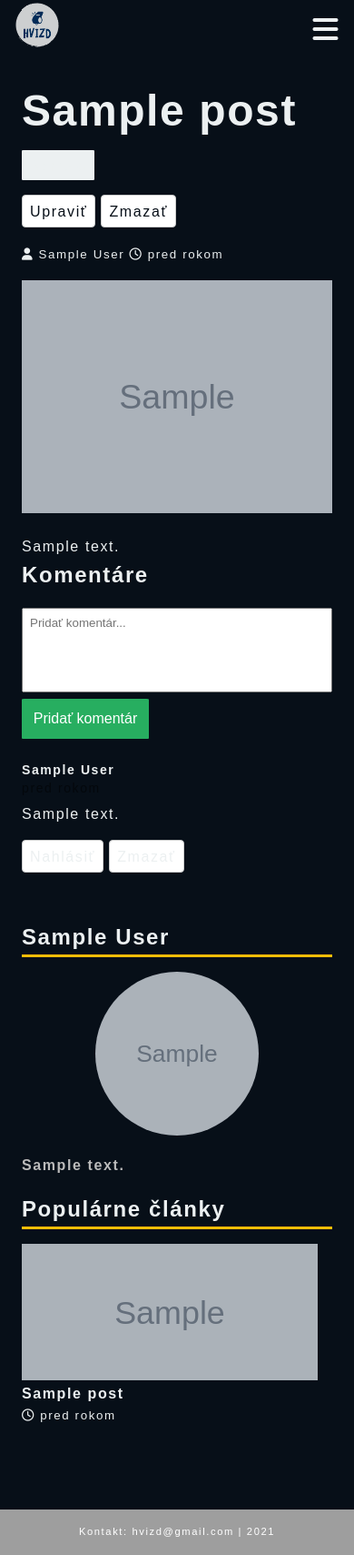
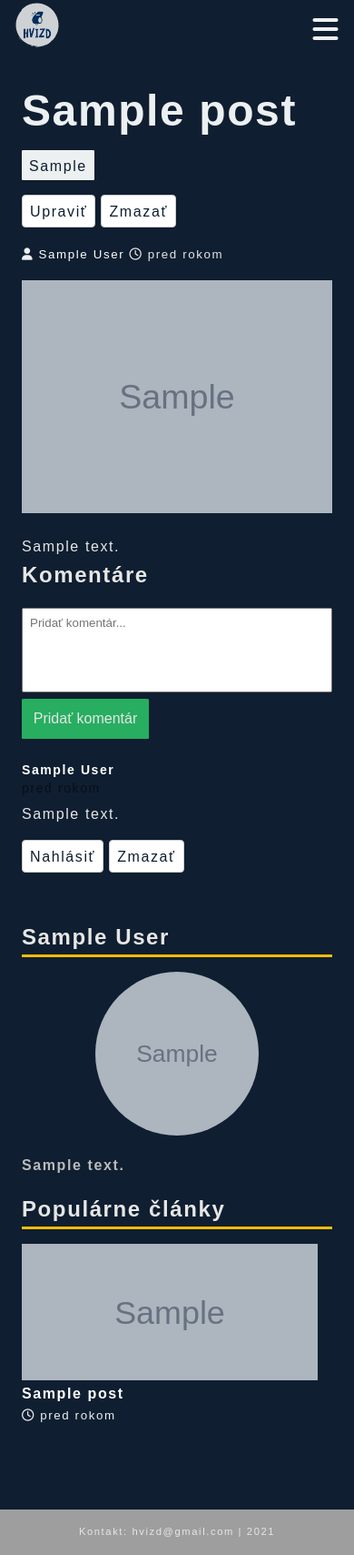
Before and after one commit to NoncommissionedRush/hvizd-sports-blog, a Flask app: page /post/1/1 in a window 390 px wide. Shown: the whole page at 91% size. Run offline with Flask 2, Linux system fonts and the light colour scheme; a user stored in the database is signed in; tables that the repository leaves empty hold one stand-in row (values such as "Sample post"); grey boxes marked "Sample" are stand-in pictures; style sheets or scripts are compiled from the project's sources; some libraries are stand-ins or nearby versions; grey boxes are pictures that could not be loaded.

Commit message:
fix dark mode bg and links

```diff
--- a/static/sass/_blog.scss
+++ b/static/sass/_blog.scss
@@ -31,7 +31,7 @@
     max-width: 420px;
 
     small {
-      color: $dark_color;
+      color: $dark_primary;
     }
   }
 
@@ -70,7 +70,7 @@
     justify-content: space-evenly;
 
     small {
-      color: $dark_color;
+      color: $dark_primary;
     }
   }
 }
--- a/static/sass/_config.scss
+++ b/static/sass/_config.scss
@@ -3,7 +3,8 @@
 $primary_color: #013369;
 $secondary_color: #d50a0a;
 $light_color: #ecf0f1;
-$dark_color: #070f18;
+$dark_primary: #0f1e30;
+$dark_secondary: #FFBD07;
 $success_color: #27ae60;
 $danger_color: #e67e22;
 $delete_color: #d50a0a;
@@ -32,7 +33,7 @@ $max-width: 1200px;
   @if (lightness($color) > 60) {
     @return #333;
   } @else {
-    @return #fff;
+    @return rgb(230, 230, 230);
   }
 }
 
--- a/static/sass/_general.scss
+++ b/static/sass/_general.scss
@@ -29,11 +29,25 @@ body {
 
 html[data-theme="dark"],
 html[data-theme="dark"] body {
-  background: $dark_color;
-  color: $light_color;
+  @include set-background($dark_primary);
+  // background-image: url("https://www.transparenttextures.com/patterns/black-orchid.png");
 
   a {
-    color: $light_color;
+    color: #fff;
+
+    &:hover {
+      color: rgb(104, 103, 103);
+    }
+  }
+
+  .btn-white,
+  .btn-delete,
+  .btn-light {
+    color: $dark_primary;
+
+    &:hover {
+      color: #fff;
+    }
   }
 
   .text-primary {
@@ -45,13 +59,13 @@ html[data-theme="dark"] body {
   }
 
   .navbar {
-    background: $dark_color;
+    background: $dark_primary;
     border: none;
   }
 
   hr {
-    color: #FFBD07;
-    background-color: #FFBD07;
+    color: $dark_secondary;
+    background-color: $dark_secondary;
   }
 
   img {
@@ -68,13 +82,8 @@ html[data-theme="dark"] body {
 
   .profile-top {
     background: #39414a;
+    background-image: url("https://www.transparenttextures.com/patterns/black-orchid.png");
   }
-
-  #btn-edit-post,
-  #btn-delete-post {
-    color: $dark_color;
-  }
-
 
 }
 
--- a/static/sass/_mediaqueries.scss
+++ b/static/sass/_mediaqueries.scss
@@ -35,7 +35,7 @@
       justify-content: flex-start;
 
       small {
-        color: $dark_color;
+        color: $dark_primary;
       }
     }
   }
--- a/static/sass/_profile.scss
+++ b/static/sass/_profile.scss
@@ -67,7 +67,7 @@
 
 .comments {
   a:hover {
-    color: $dark_color;
+    color: $dark_primary;
     border-bottom: 2px solid;
   }
 }
--- a/static/sass/_utilities.scss
+++ b/static/sass/_utilities.scss
@@ -11,7 +11,7 @@
     border: #ccc 1px solid;
   }
   &-dark {
-    @include set-background($dark_color);
+    @include set-background($dark_primary);
   }
   &-success {
     @include set-background($success_color);
@@ -94,9 +94,9 @@
     }
   }
   &-dark {
-    @include set-background($dark_color);
+    @include set-background($dark_primary);
     &:hover {
-      background: lighten($dark_color, 7%);
+      background: lighten($dark_primary, 7%);
     }
   }
 
@@ -125,7 +125,7 @@
     border-radius: 4px;
 
     &:hover {
-      background: $light_color;
+      background: darken(#fff, 10%);
     }
   }
 
@@ -172,6 +172,6 @@
     @include set-background($secondary_color);
   }
   &-dark {
-    @include set-background($dark_color);
+    @include set-background($dark_primary);
   }
 }
--- a/templates/post.html
+++ b/templates/post.html
@@ -5,7 +5,7 @@
         {{post.title}}
       </h1>
 
-      <div class="tags">
+      <div class="tags my-1">
         {% for tag in tags %}
         <a href="{{url_for('home', tag=tag)}}" class="btn btn-light btn-small">{{tag}}</a>
         {% endfor %}
```
